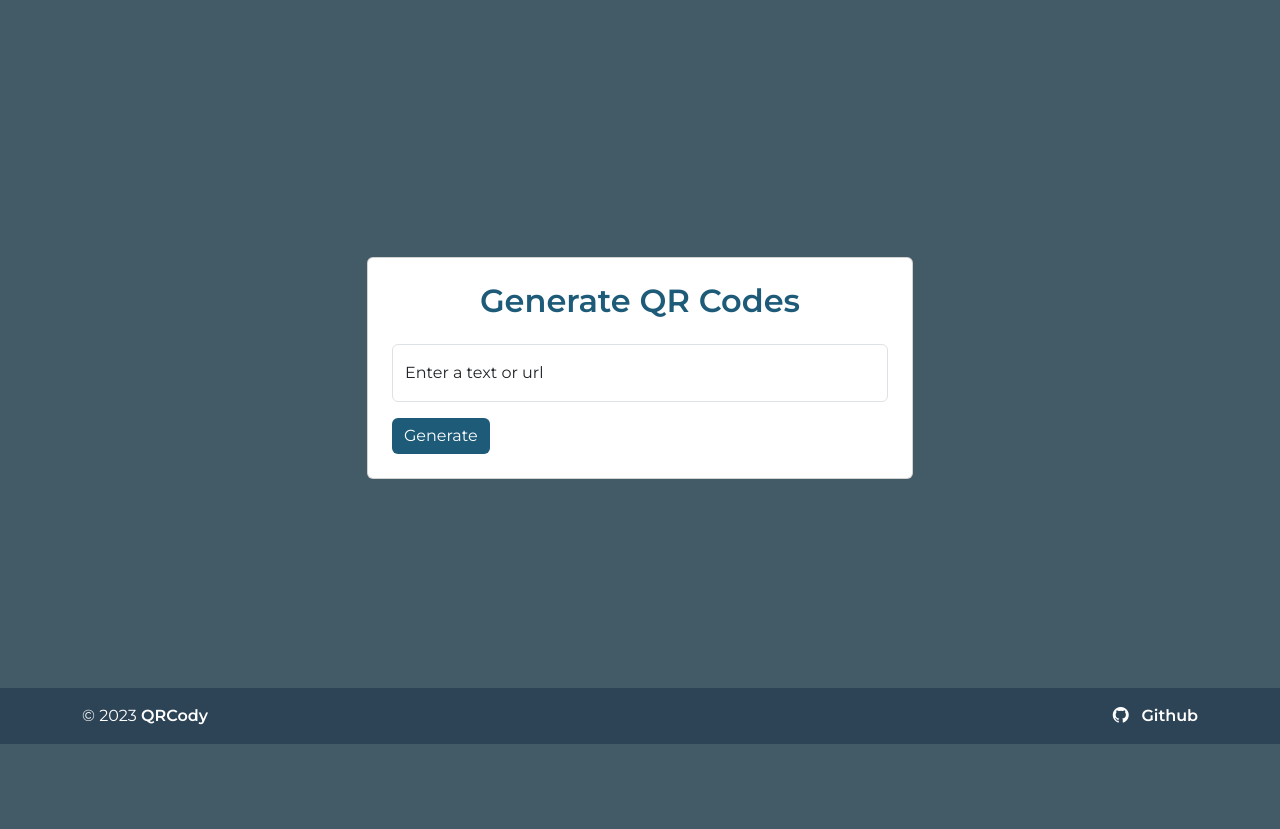
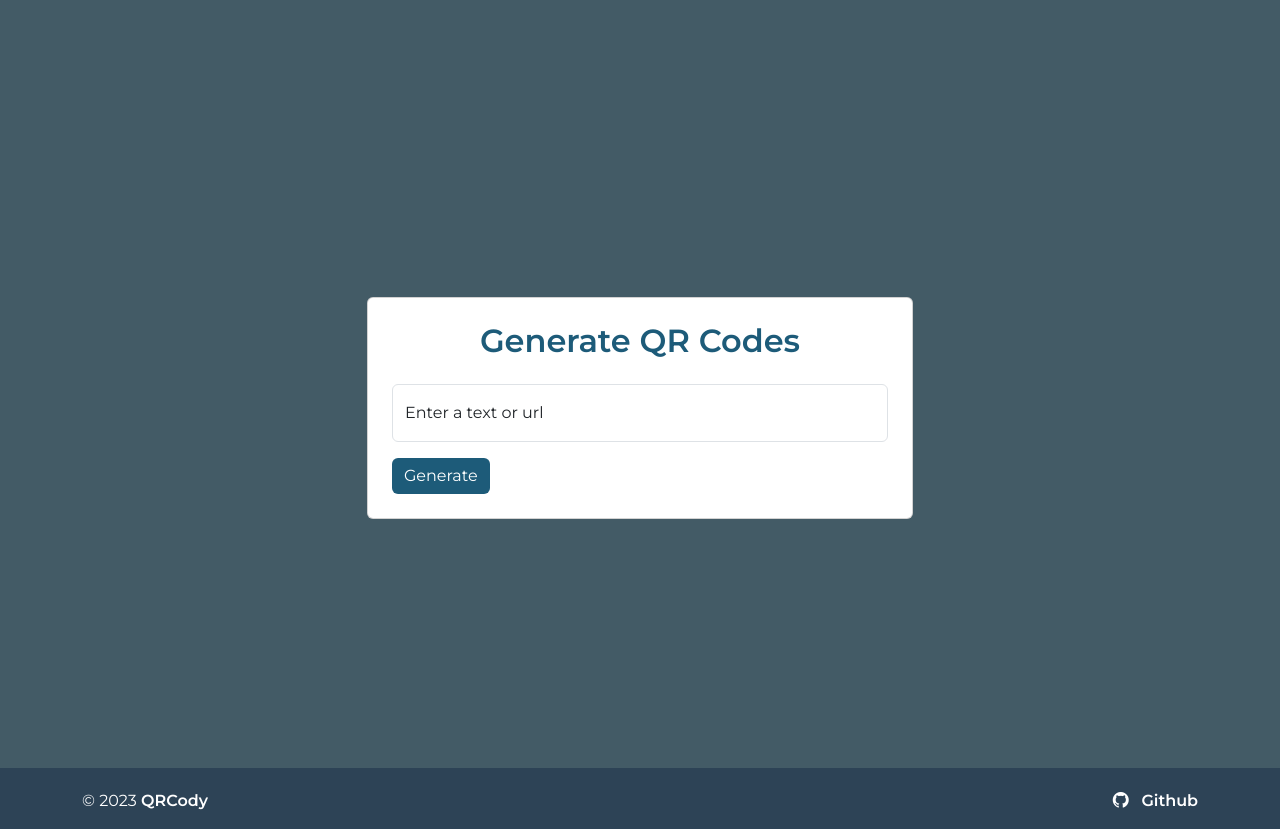
Before and after one commit to humayanalrosid/qrcodegenerator, a Flask app: page / in a window 1280 px wide. Shown: the part 56-885 px from the top of the page. Before the commit the page ends 800 px from the top, so only its background shows below. Run offline with Flask 3, Linux system fonts and the light colour scheme.

Commit message:
update base.html

```diff
--- a/static/css/style.css
+++ b/static/css/style.css
@@ -32,7 +32,7 @@ h2 {
     display: flex;
     justify-content: center;
     align-items: center;
-    height: 80vh;
+    height: 90vh;
 }
 
 #downloadBtn {
@@ -49,7 +49,7 @@ a {
 
 footer {
     background-color: #2D4356;
-    position: absolute;
+    padding-top: 5px;
     bottom: 0;
     width: 100%;
 }
```
